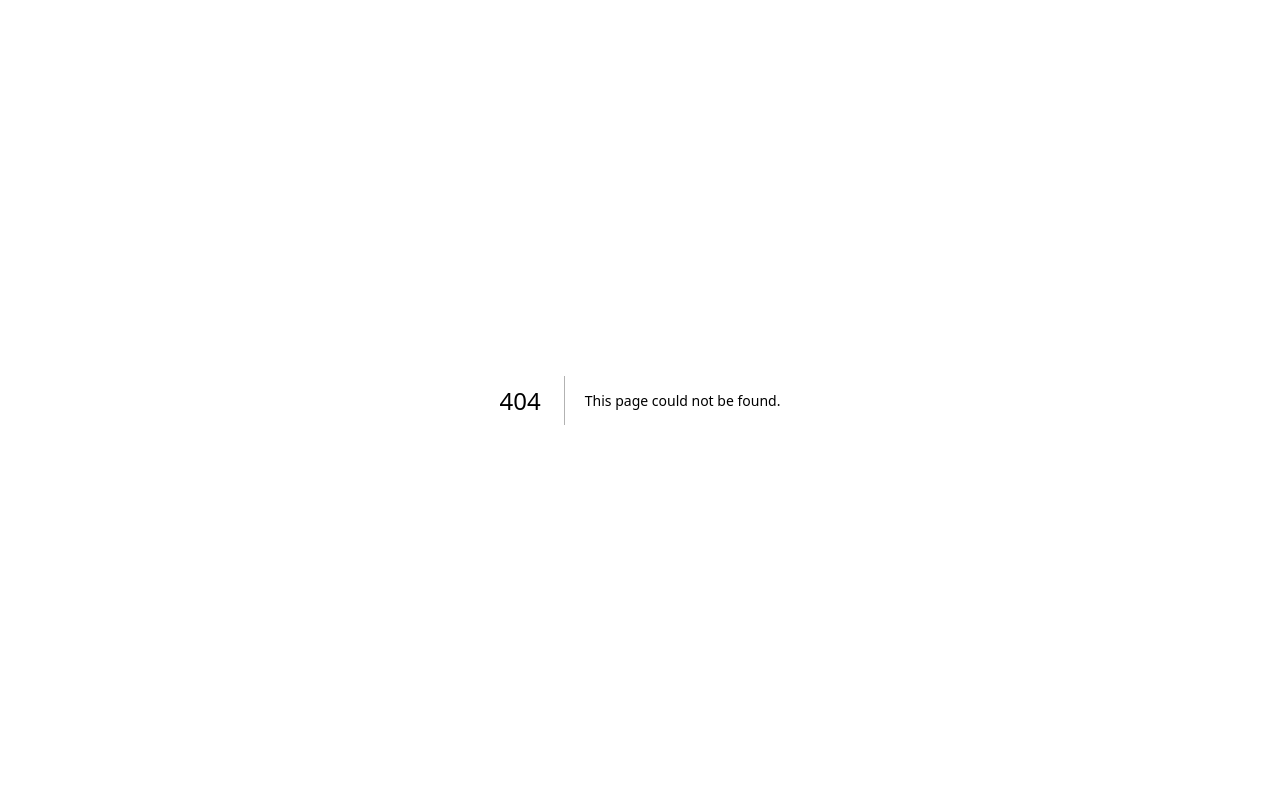
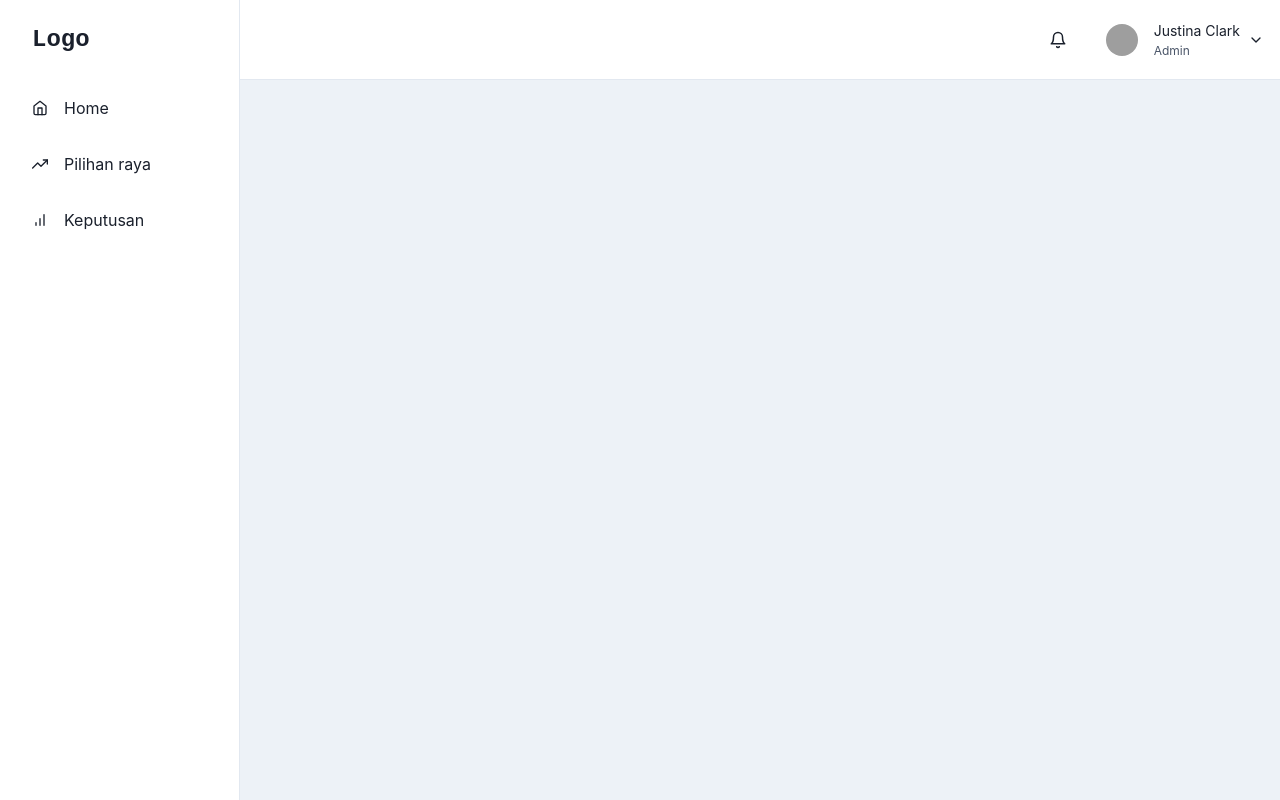
Before and after one commit to izqalan/fabric-voting, a Next.js app in the folder app/fabric-voting-client/: page /admin in a window 1280 px wide. Before the commit this address had no page. Built offline with nearby package versions, Linux system fonts and the light colour scheme; grey boxes are pictures that could not be loaded.

Commit message:
added page routing

```diff
--- /dev/null
+++ b/app/fabric-voting-client/components/layouts/SidebarWithHeader.tsx
@@ -0,0 +1,223 @@
+import React, { ReactNode } from 'react';
+import {
+  IconButton,
+  Avatar,
+  Box,
+  CloseButton,
+  Flex,
+  HStack,
+  VStack,
+  Icon,
+  useColorModeValue,
+  Link,
+  Drawer,
+  DrawerContent,
+  Text,
+  useDisclosure,
+  BoxProps,
+  FlexProps,
+  Menu,
+  MenuButton,
+  MenuDivider,
+  MenuItem,
+  MenuList,
+} from '@chakra-ui/react';
+import {
+  FiMenu,
+  FiBell,
+  FiChevronDown,
+} from 'react-icons/fi';
+import { IconType } from 'react-icons';
+import { useRouter } from 'next/router'
+
+interface LinkItemProps {
+  name: string;
+  icon: IconType;
+  route: string;
+}
+
+export default function SidebarWithHeader({
+  children,
+  linkItems,
+}: {
+  children: ReactNode;
+  linkItems: Array<LinkItemProps>;
+}) {
+  const { isOpen, onOpen, onClose } = useDisclosure();
+  return (
+    <Box minH="100vh" bg={useColorModeValue('gray.100', 'gray.900')}>
+      <SidebarContent
+        LinkItems={linkItems}
+        onClose={() => onClose}
+        display={{ base: 'none', md: 'block' }}
+      />
+      <Drawer
+        autoFocus={false}
+        isOpen={isOpen}
+        placement="left"
+        onClose={onClose}
+        returnFocusOnClose={false}
+        onOverlayClick={onClose}
+        size="full">
+        <DrawerContent>
+          <SidebarContent LinkItems={linkItems} onClose={onClose} />
+        </DrawerContent>
+      </Drawer>
+      {/* mobilenav */}
+      <MobileNav onOpen={onOpen} />
+      <Box ml={{ base: 0, md: 60 }} p="4">
+        {children}
+      </Box>
+    </Box>
+  );
+}
+
+interface SidebarProps extends BoxProps {
+  onClose: () => void;
+  LinkItems: Array<LinkItemProps>;
+}
+
+const SidebarContent = ({ LinkItems, onClose, ...rest }: SidebarProps) => {
+  const router = useRouter();
+  return (
+    <Box
+      transition="3s ease"
+      bg={useColorModeValue('white', 'gray.900')}
+      borderRight="1px"
+      borderRightColor={useColorModeValue('gray.200', 'gray.700')}
+      w={{ base: 'full', md: 60 }}
+      pos="fixed"
+      h="full"
+      {...rest}>
+      <Flex h="20" alignItems="center" mx="8" justifyContent="space-between">
+        <Text fontSize="2xl" fontFamily="monospace" fontWeight="bold">
+          Logo
+        </Text>
+        <CloseButton display={{ base: 'flex', md: 'none' }} onClick={onClose} />
+      </Flex>
+      {LinkItems.map((link) => (
+        <NavItem onClick={() => {
+          router.push(link.route)
+        }} key={link.name} icon={link.icon}>
+          {link.name}
+        </NavItem>
+      ))}
+    </Box>
+  );
+};
+
+interface NavItemProps extends FlexProps {
+  icon: IconType;
+  children: any;
+}
+const NavItem = ({ icon, children, ...rest }: NavItemProps) => {
+  return (
+    <Link style={{ textDecoration: 'none' }} _focus={{ boxShadow: 'none' }}>
+      <Flex
+        align="center"
+        p="4"
+        mx="4"
+        borderRadius="lg"
+        role="group"
+        cursor="pointer"
+        _hover={{
+          bg: 'cyan.400',
+          color: 'white',
+        }}
+        {...rest}>
+        {icon && (
+          <Icon
+            mr="4"
+            fontSize="16"
+            _groupHover={{
+              color: 'white',
+            }}
+            as={icon}
+          />
+        )}
+        {children}
+      </Flex>
+    </Link>
+  );
+};
+interface MobileProps extends FlexProps {
+  onOpen: () => void;
+}
+const MobileNav = ({ onOpen, ...rest }: MobileProps) => {
+  return (
+    <Flex
+      ml={{ base: 0, md: 60 }}
+      px={{ base: 4, md: 4 }}
+      height="20"
+      alignItems="center"
+      bg={useColorModeValue('white', 'gray.900')}
+      borderBottomWidth="1px"
+      borderBottomColor={useColorModeValue('gray.200', 'gray.700')}
+      justifyContent={{ base: 'space-between', md: 'flex-end' }}
+      {...rest}>
+      <IconButton
+        display={{ base: 'flex', md: 'none' }}
+        onClick={onOpen}
+        variant="outline"
+        aria-label="open menu"
+        icon={<FiMenu />}
+      />
+
+      <Text
+        display={{ base: 'flex', md: 'none' }}
+        fontSize="2xl"
+        fontFamily="monospace"
+        fontWeight="bold">
+        Logo
+      </Text>
+
+      <HStack spacing={{ base: '0', md: '6' }}>
+        <IconButton
+          size="lg"
+          variant="ghost"
+          aria-label="open menu"
+          icon={<FiBell />}
+        />
+        <Flex alignItems={'center'}>
+          <Menu>
+            <MenuButton
+              py={2}
+              transition="all 0.3s"
+              _focus={{ boxShadow: 'none' }}>
+              <HStack>
+                <Avatar
+                  size={'sm'}
+                  src={
+                    'https://images.unsplash.com/photo-1619946794135-5bc917a27793?ixlib=rb-0.3.5&q=80&fm=jpg&crop=faces&fit=crop&h=200&w=200&s=b616b2c5b373a80ffc9636ba24f7a4a9'
+                  }
+                />
+                <VStack
+                  display={{ base: 'none', md: 'flex' }}
+                  alignItems="flex-start"
+                  spacing="1px"
+                  ml="2">
+                  <Text fontSize="sm">Justina Clark</Text>
+                  <Text fontSize="xs" color="gray.600">
+                    Admin
+                  </Text>
+                </VStack>
+                <Box display={{ base: 'none', md: 'flex' }}>
+                  <FiChevronDown />
+                </Box>
+              </HStack>
+            </MenuButton>
+            <MenuList
+              bg={useColorModeValue('white', 'gray.900')}
+              borderColor={useColorModeValue('gray.200', 'gray.700')}>
+              <MenuItem>Profile</MenuItem>
+              <MenuItem>Settings</MenuItem>
+              <MenuItem>Billing</MenuItem>
+              <MenuDivider />
+              <MenuItem>Sign out</MenuItem>
+            </MenuList>
+          </Menu>
+        </Flex>
+      </HStack>
+    </Flex>
+  );
+};
--- a/app/fabric-voting-client/next.config.js
+++ b/app/fabric-voting-client/next.config.js
@@ -1,6 +1,12 @@
 /** @type {import('next').NextConfig} */
 const nextConfig = {
   reactStrictMode: true,
+  rewrites: async () => [
+    {
+      source: '/admin',
+      destination: '/admin/home',
+    },
+  ],
 }
 
 module.exports = nextConfig
--- a/app/fabric-voting-client/package.json
+++ b/app/fabric-voting-client/package.json
@@ -21,6 +21,7 @@
     "next": "13.2.4",
     "react": "18.2.0",
     "react-dom": "18.2.0",
+    "react-icons": "^4.8.0",
     "typescript": "5.0.2"
   }
 }
--- a/app/fabric-voting-client/pages/_app.tsx
+++ b/app/fabric-voting-client/pages/_app.tsx
@@ -1,11 +1,32 @@
 import '@/styles/globals.css'
 import type { AppProps } from 'next/app'
 import { ChakraProvider } from '@chakra-ui/react'
+import { useRouter } from 'next/router'
+import {
+  FiHome,
+  FiTrendingUp,
+  FiBarChart,
+} from 'react-icons/fi';
+import SidebarWithHeader from '@/components/layouts/SidebarWithHeader'
 
 export default function App({ Component, pageProps }: AppProps) {
+  const router = useRouter();
+  const LinkItems = [
+    { name: 'Home', icon: FiHome, route: '/admin/home' },
+    { name: 'Pilihan raya', icon: FiTrendingUp, route: '/admin/election' },
+    { name: 'Keputusan', icon: FiBarChart, route: '/admin/result' },
+  ];
+
   return (
     <ChakraProvider>
-      <Component {...pageProps} />
+      {/* if url is admin include sidebar */}
+      {router.pathname.includes('admin') ? (
+        <SidebarWithHeader linkItems={LinkItems}>
+          <Component {...pageProps} />
+        </SidebarWithHeader>
+      ) : (
+        <Component {...pageProps} />
+      )}
     </ChakraProvider>
   )
 }
--- /dev/null
+++ b/app/fabric-voting-client/pages/admin/election.tsx
@@ -0,0 +1,6 @@
+export default function Election() {
+
+  return (
+    <div>Election page</div>
+  )
+}
--- /dev/null
+++ b/app/fabric-voting-client/pages/admin/home.tsx
@@ -0,0 +1,6 @@
+export default function Home() {
+
+  return (
+    <div>Home page</div>
+  )
+}
--- /dev/null
+++ b/app/fabric-voting-client/pages/admin/index.tsx
@@ -0,0 +1,16 @@
+import Head from 'next/head'
+
+export default function Index() {
+
+  return (
+    <div>
+      <Head>
+        <title>DLT Based e-voting system</title>
+        <meta name="description" content="Powered by Blockchain enabled e-voting technology" />
+        <meta name="viewport" content="width=device-width, initial-scale=1" />
+        <link rel="icon" href="/favicon.ico" />
+      </Head>
+
+    </div>
+  )
+}
--- /dev/null
+++ b/app/fabric-voting-client/pages/admin/result.tsx
@@ -0,0 +1,6 @@
+export default function Result() {
+
+  return (
+    <div>Result page</div>
+  )
+}
```
Also changed, not shown: 1 other file (tests, documents, lock files or other folders).
